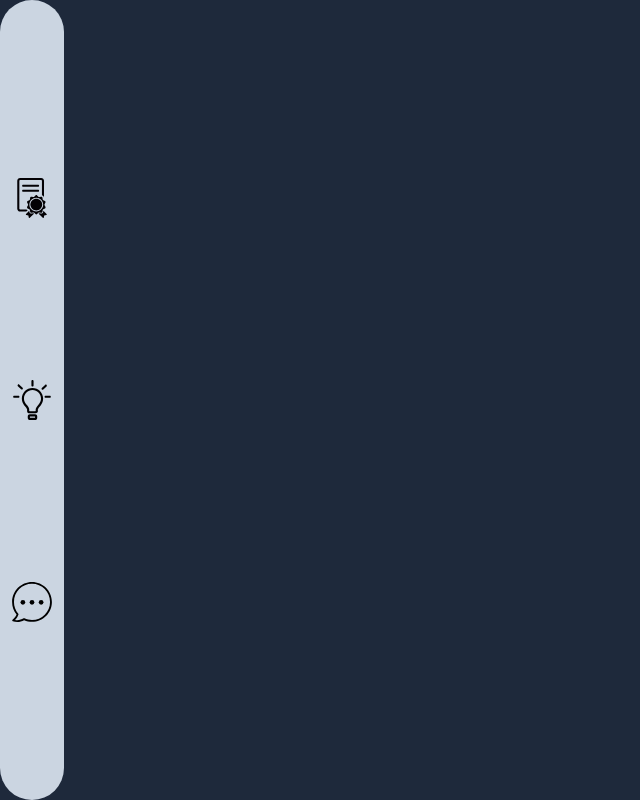
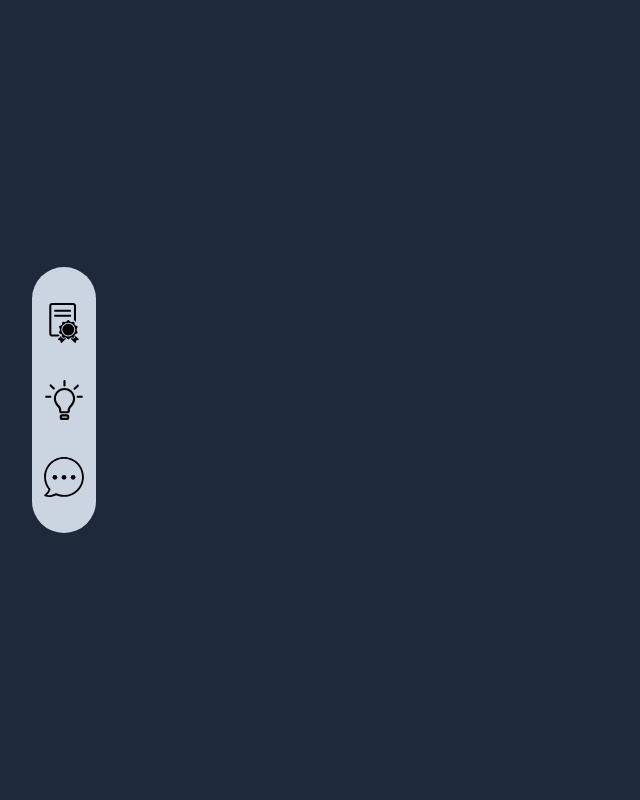
Before and after one commit to milairhu/milairhu.github.io, a React (Create React App) app: page / in a window 1280 px wide. Shown: the whole page, without its empty margins (0-640 px from the left). Built offline with nearby package versions, Linux system fonts and the light colour scheme.

Commit message:
SideNav is centered

```diff
--- a/src/components/Home/HomePage.tsx
+++ b/src/components/Home/HomePage.tsx
@@ -2,12 +2,12 @@ import React from 'react';
 import SideNav from '../SideNav/SideNav';
 const HomePage = () => {
   return (
-    <div className="flex h-full w-full bg-slate-800">
-      <div className='h-full'>
+    <div className="flex h-full w-full bg-slate-800 items-center ">
+      <div className='h-2/6 ml-8'>
         <SideNav />
       </div>
 
-      <div className="flex-grow h-full w-full">
+      <div className=" h-full w-full">
         {/* Contenu de la partie du portfolio */}
       </div>
     </div>
--- a/src/components/SideNav/SideNav.tsx
+++ b/src/components/SideNav/SideNav.tsx
@@ -5,7 +5,7 @@ import { ReactComponent as ContactSVG} from '../../icons/contact.svg';
 
 const SideNav = () => {
   return (
-      <div className=" bg-slate-300 rounded-full h-full py-4 px-3 flex flex-col justify-evenly">
+      <div className=" bg-slate-300 rounded-full h-full  px-3 flex flex-col justify-evenly">
         <DiplomaSVG className="w-10 h-10" />
         <ProjectsSVG className="w-10 h-10" />
         <ContactSVG className="w-10 h-10" />
```
